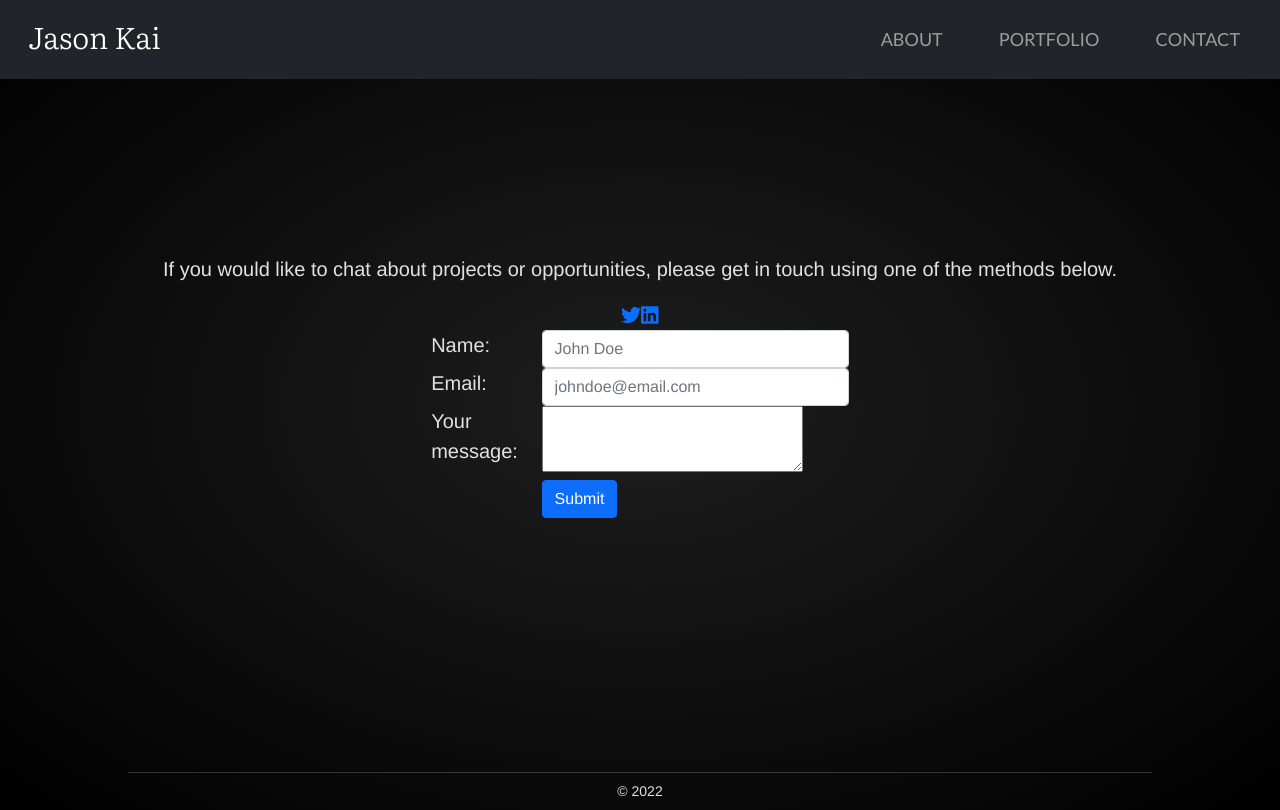
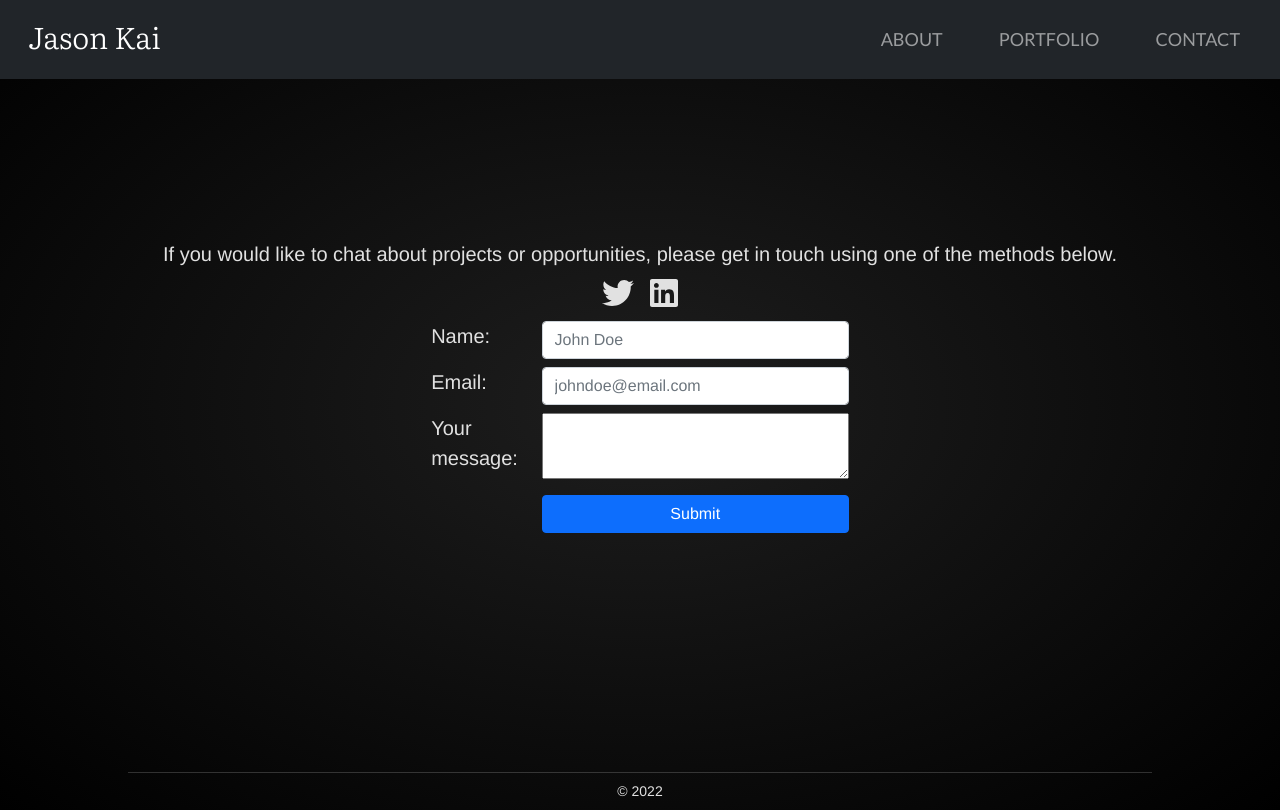
Before and after one commit to kaitj/kaitj.github.io, a Next.js app: page /contact in a window 1280 px wide. Built offline with nearby package versions, Linux system fonts and the light colour scheme.

Commit message:
add stylesheet for contact components

```diff
--- a/styles/contact.module.css
+++ b/styles/contact.module.css
@@ -1,4 +1,17 @@
-.content {
-    text-align: center;
-    margin-bottom: 1rem;
+.socialIcon {
+    font-size: 4vh;
+    margin: 1vh 1vh 0 1vh;
+    color: var(--font);
 }
+
+.socialIcon:hover {
+    color: var(--link-hover);
+}
+
+.form {
+    margin-top: 1vh;
+}
+
+.fixWidth {
+    width: 100%;
+}
```
